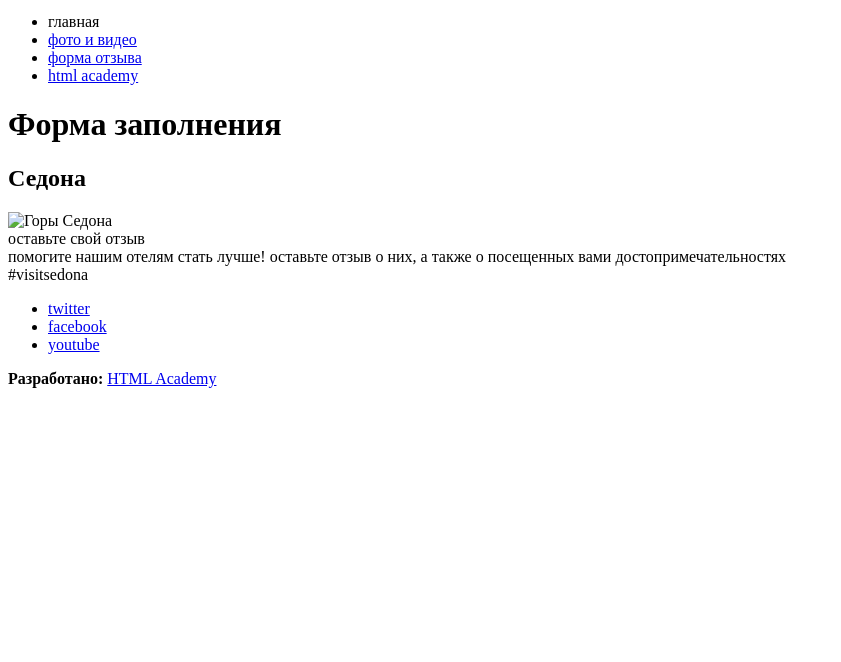
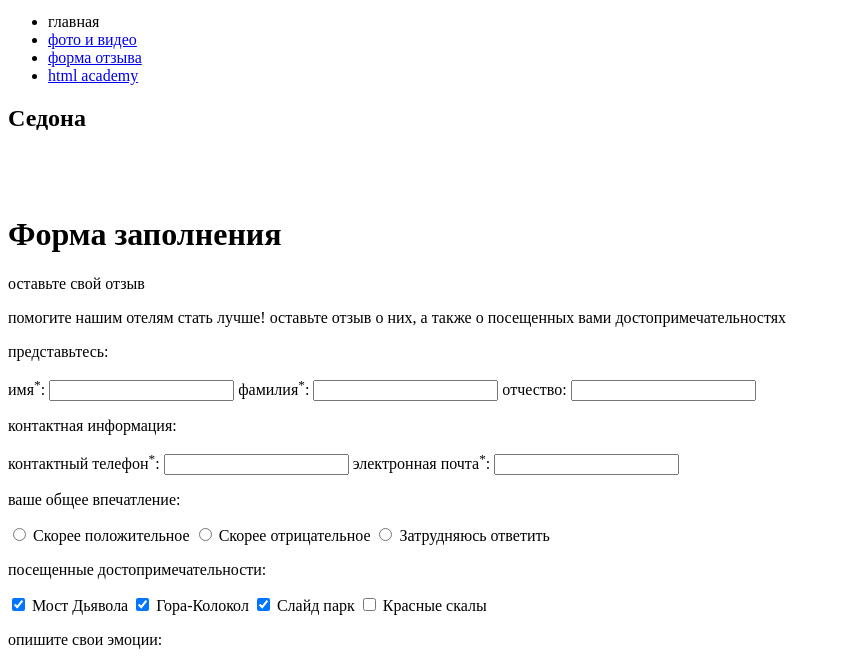
Before and after one commit to Tuiaara87/1604607-sedona-23, a website: page source/form.html in a window 1280 px wide. Shown: the part 120-782 px from the top of the page, without its empty margins (0-841 px from the left). Drawn offline with Linux system fonts and the light colour scheme.

Commit message:
Страницы

```diff
--- a/source/form.html
+++ b/source/form.html
@@ -7,6 +7,8 @@
 </head>
 
 <body class="body">
+  <div class="layout">
+
     <header class="header">
       <a class="header__logo">
         <img src="img/logo-mobile/logotype-mobile.svg.svg" width="102" height="84" alt="Логотип Седона">
@@ -16,7 +18,7 @@
         <button class="navigation__toggle" type="button">
           <span class="visually-hidden">Открыть меню</span>
         </button>
-      <div class="wrapper">
+
         <ul class="navigation__list site-list">
           <li class="site-list__item">
             <a>главная</a>
@@ -31,28 +33,91 @@
             <a href="#">html academy</a>
           </li>
         </ul>
-      </div>
+
       </nav>
+      <section class="banner">
+        <h2 class="visually-hidden">Седона</h2>
+        <img src="img/welcome-mobile/SEDONA.svg" width="229" height="39" alt="SEDONA">
+      </section>
     </header>
 
-  <main class="main">
+    <main class="main wrapper">
       <h1 class="visually-hidden">Форма заполнения</h1>
 
-    <section class="sedona-banner">
-      <h2 class="visually-hidden">Седона</h2>
-      <div class="wrapper">
-        <img src="img/banner-mobile/back-desktop.png" width="900" height="214" alt="Горы Седона">
-      </div>
-    </section>
-
-    <div class="review">
-      <div class="wrapper">
-        <div class="review__title">оставьте свой отзыв</div>
-        <div class="review__subtitle">помогите нашим отелям стать лучше! оставьте отзыв о них, а также о посещенных вами
-          достопримечательностях</div>
-      </div>
+      <div class="review wrapper">
+        <p class="review__title">оставьте свой отзыв</p>
+        <p class="review__subtitle">помогите нашим отелям стать лучше! оставьте отзыв о них, а также о посещенных
+          вами
+          достопримечательностях</p>
       </div>
 
+      <section class="form wrapper">
+
+        <form class="form__introduce" method="post">
+          <p class="form__title-introduce">представьтесь:</p>
+          <label class="form__name-introduce" for="name-field">имя<sup>*</sup>:
+            <input type="text" name="name" id="name-field">
+          </label>
+          <label class="form__name-introduce" for="name-field">фамилия<sup>*</sup>:
+            <input type="text" name="name" id="name-field">
+          </label>
+          <label class="form__name-introduce" for="name-field">отчество:
+            <input type="text" name="name" id="name-field">
+          </label>
+        </form>
+
+        <form class="form__contacts" method="post">
+          <p class="form__title">контактная информация:</p>
+          <label class="form__phone" for="phone-field">контактный телефон<sup>*</sup>:
+            <input type="text" name="phone" id="phone-field">
+          </label>
+          <label class="form__email" for="email-field">электронная почта<sup>*</sup>:
+            <input type="text" name="email" id="email-field">
+          </label>
+        </form>
+
+        <div class="form__radio">
+          <p class="form__title-radio">ваше общее впечатление:</p>
+          <label>
+            <input class="form__item-radio" type="radio" name="impression" value="positive">
+            Скорее положительное
+          </label>
+          <label>
+            <input class="form__item-radio" type="radio" name="impression" value="negative">
+            Скорее отрицательное
+          </label>
+          <label>
+            <input class="form__item-radio" type="radio" name="impression" value="neutral">
+            Затрудняюсь ответить
+          </label>
+        </div>
+
+        <div class="form__checkbox">
+          <p class="form__title-checkbox">посещенные достопримечательности:</p>
+          <input class="form__item-checkbox" type="checkbox" name="places" id="places-field" checked>
+          <label for="places-field">Мост Дьявола</label>
+
+
+          <input class="form__item-checkbox" type="checkbox" name="places" id="places-field" checked>
+          <label for="places-field">Гора-Колокол</label>
+
+
+          <input class="form__item-checkbox" type="checkbox" name="places" id="places-field" checked>
+          <label for="places-field">Слайд парк</label>
+
+
+          <input class="form__item-checkbox" type="checkbox" name="places" id="places-field">
+          <label for="places-field">Красные скалы</label>
+        </div>
+
+        <div class="form__feedback">
+          <p class="form__describe">опишите свои эмоции:</p>
+          <textarea class="form__share" name="comment" id="comment-field"
+            rows="10">опишите подробно все свои восторги</textarea>
+        </div>
+        <button class="button" type="button">отправить отзыв</button>
+
+      </section>
     </main>
 
     <footer class="footer">
@@ -78,6 +143,7 @@
       </div>
 
     </footer>
+  </div>
 </body>
 
 </html>
```
Also changed, not shown: source/catalog.html (added, +124 -0 lines), source/index.html (+3 -3 lines), source/img/catalog-mobile/devil-bridge.png (added), source/img/catalog-mobile/north-road.png (added), source/img/catalog-mobile/plants.png (added), source/img/catalog-mobile/road.png (added), source/img/catalog-mobile/video-mobile.png (added). Lines whose indentation alone changed are shown as unchanged.
